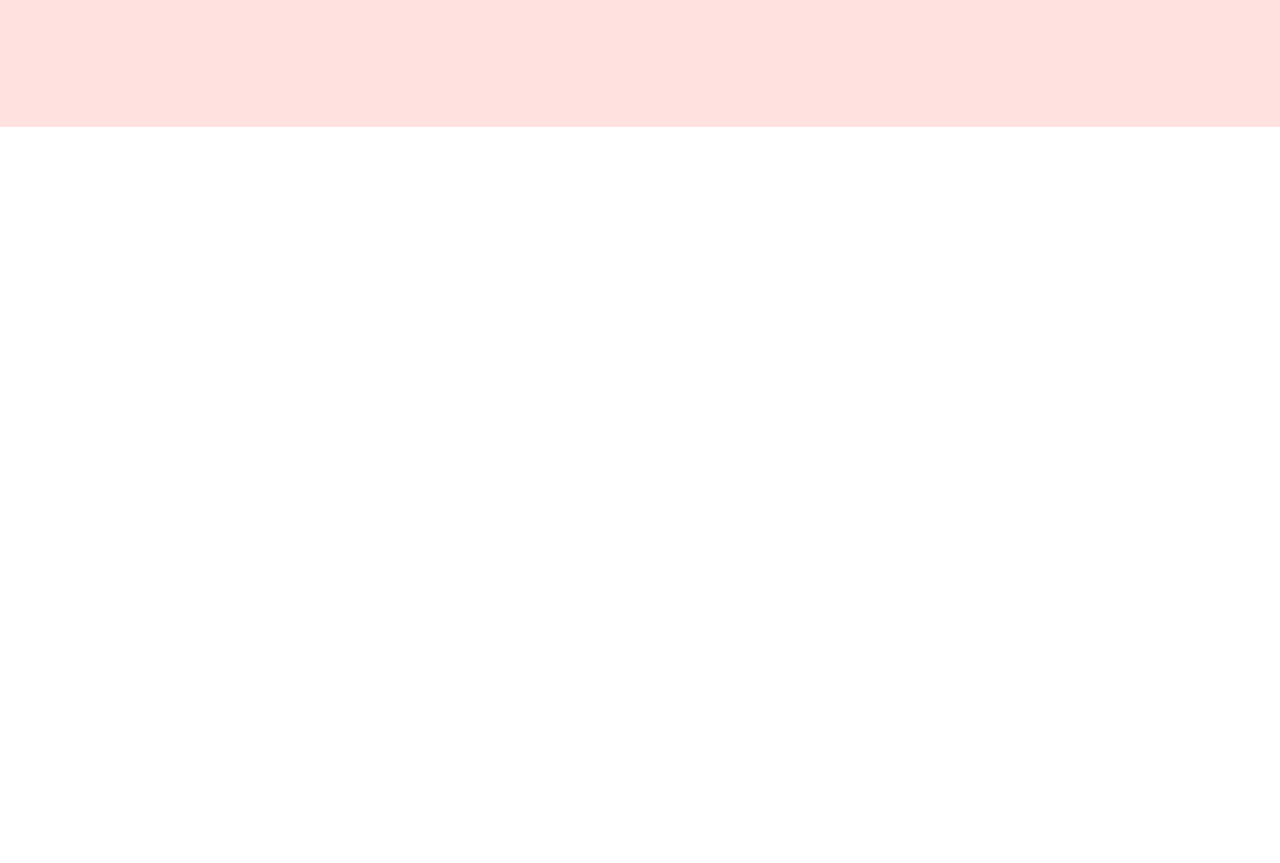
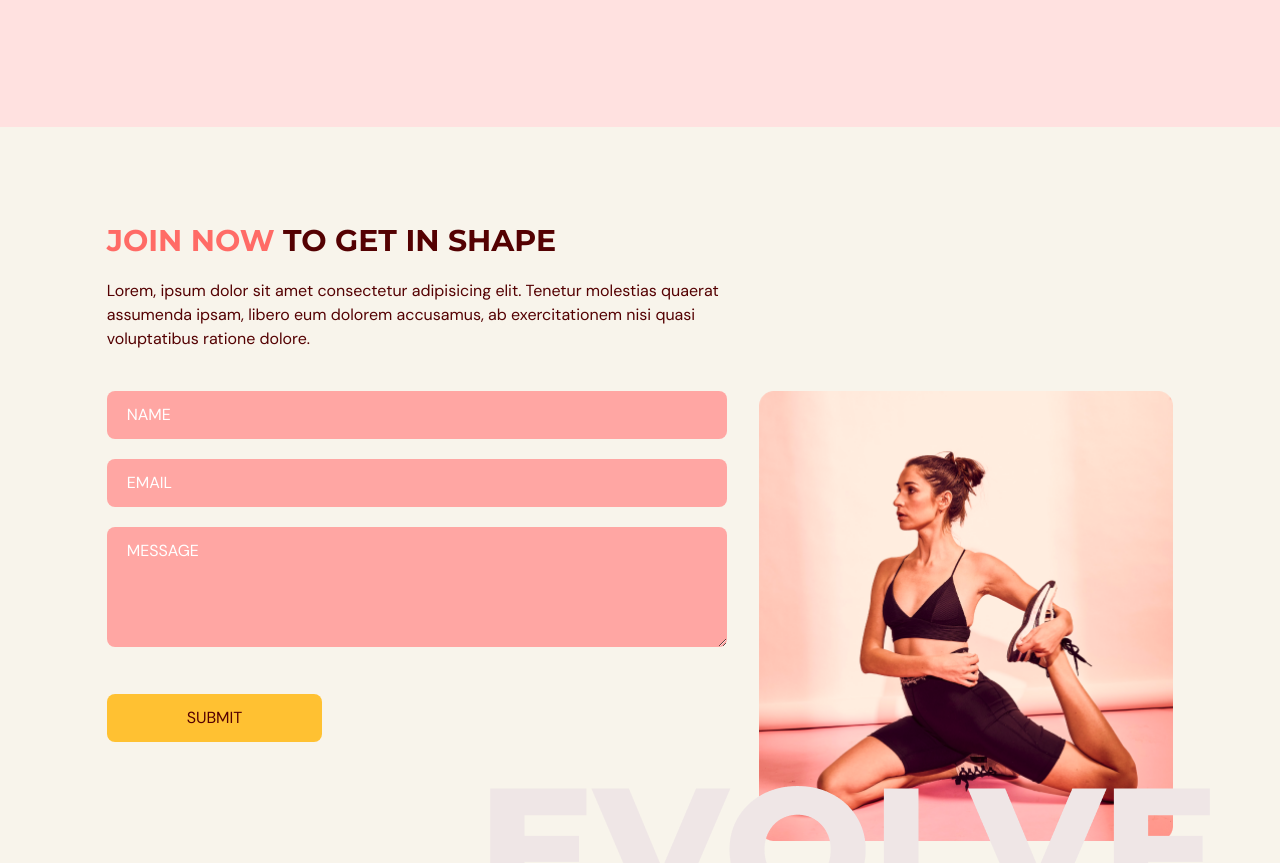
Before and after one commit to giovanaassis/evogym, a React (Vite) app: page / in a window 1280 px wide. Shown: the part 2860-3723 px from the top of the page. Before the commit the page ends 2987 px from the top, so only its background shows below. Built offline with nearby package versions, Linux system fonts and the light colour scheme.

Commit message:
feat: add contactUs page

```diff
--- a/package.json
+++ b/package.json
@@ -16,6 +16,7 @@
     "react": "^19.0.0",
     "react-anchor-link-smooth-scroll": "^1.0.12",
     "react-dom": "^19.0.0",
+    "react-hook-form": "^7.55.0",
     "tailwindcss": "^4.1.3"
   },
   "devDependencies": {
--- a/src/App.tsx
+++ b/src/App.tsx
@@ -4,6 +4,7 @@
 import Home from "./scenes/home";
 import Benefits from "./scenes/benefits";
 import OurClasses from "./scenes/ourClasses";
+import ContactUs from "./scenes/contactUs";
 
 function App() {
   const [selectedPage, setSelectedPage] = useState<SelectedPages>(
@@ -34,6 +35,7 @@
         <Home setSelectedPage={setSelectedPage} />
         <Benefits setSelectedPage={setSelectedPage} />
         <OurClasses setSelectedPage={setSelectedPage}/>
+        <ContactUs setSelectedPage={setSelectedPage}/>
       </div>
     </>
   );
--- /dev/null
+++ b/src/scenes/contactUs/index.tsx
@@ -0,0 +1,154 @@
+/* eslint-disable @typescript-eslint/no-explicit-any */
+import { SelectedPages } from "@/shared/types";
+import { motion } from "framer-motion";
+import ContactUsPageGraphic from "@/assets/ContactUsPageGraphic.png";
+import HText from "@/shared/HText";
+import { useForm } from "react-hook-form";
+
+type Props = {
+  setSelectedPage: (value: SelectedPages) => void;
+};
+
+const ContactUs = ({ setSelectedPage }: Props) => {
+  const inputStyles = `mb-5 w-full rounded-lg bg-primary-300 px-5 py-3 placeholder-white`;
+
+  const {
+    register,
+    trigger,
+    formState: { errors },
+  } = useForm();
+
+  const onSubmit = async (e: any) => {
+    const isValid = await trigger();
+    if (!isValid) {
+      e.preventDefault();
+    }
+  };
+
+  return (
+    <section id="contactus" className="mx-auto w-5/6 pt-24 pb-32">
+      <motion.div
+        onViewportEnter={() => setSelectedPage(SelectedPages.ContactUs)}
+      >
+        <motion.div
+          className="md:w-3/5"
+          initial="hidden"
+          whileInView="visible"
+          viewport={{ once: true, amount: 0.5 }}
+          transition={{ duration: 0.5 }}
+          variants={{
+            hidden: { opacity: 0, x: -50 },
+            visible: { opacity: 1, x: 0 },
+          }}
+        >
+          <HText>
+            <span className="text-primary-500">JOIN NOW</span> TO GET IN SHAPE
+          </HText>
+          <p className="my-5">
+            Lorem, ipsum dolor sit amet consectetur adipisicing elit. Tenetur
+            molestias quaerat assumenda ipsam, libero eum dolorem accusamus, ab
+            exercitationem nisi quasi voluptatibus ratione dolore.
+          </p>
+        </motion.div>
+
+        {/* FORM AND IMAGE */}
+        <div className="mt-10 justify-between gap-8 md:flex">
+          <motion.div
+            className="mt-10 basis-3/5 md:mt-0"
+            initial="hidden"
+            whileInView="visible"
+            viewport={{ once: true, amount: 0.5 }}
+            transition={{ duration: 0.5 }}
+            variants={{
+              hidden: { opacity: 0, x: 50 },
+              visible: { opacity: 1, x: 0 },
+            }}
+          >
+            <form
+              target="_self"
+              onSubmit={onSubmit}
+              action="https://formsubmit.co/el/degowu"
+              method="POST"
+            >
+              <input
+                className={inputStyles}
+                type="text"
+                placeholder="NAME"
+                {...register("name", { required: true, maxLength: 100 })}
+              />
+              {errors.name && (
+                <p className="text-primary-500 mt-1">
+                  {errors.name.type === "required" && "This field is required."}
+                  {errors.name.type === "maxLength" &&
+                    "Max length is 100 characters."}
+                </p>
+              )}
+
+              <input
+                className={inputStyles}
+                type="email"
+                placeholder="EMAIL"
+                {...register("email", {
+                  required: true,
+                  pattern: /^[A-Z0-9._%+-]+@[A-Z0-9.-]+\.[A-Z]{2,}$/i,
+                })}
+              />
+              {errors.email && (
+                <p className="text-primary-500 mt-1">
+                  {errors.email.type === "required" &&
+                    "This field is required."}
+                  {errors.email.type === "pattern" && "This email is invalid."}
+                </p>
+              )}
+
+              <textarea
+                className={inputStyles}
+                rows={4}
+                cols={50}
+                placeholder="MESSAGE"
+                {...register("message", { required: true, maxLength: 2000 })}
+              />
+              {errors.message && (
+                <p className="text-primary-500 mt-1">
+                  {errors.message.type === "required" &&
+                    "This field is required."}
+                  {errors.message.type === "maxLength" &&
+                    "Max length is 2000 characters."}
+                </p>
+              )}
+
+              <button
+                type="submit"
+                className="bg-secondary-500 mt-5 cursor-pointer rounded-lg px-20 py-3 transition duration-500 hover:text-white"
+              >
+                SUBMIT
+              </button>
+            </form>
+          </motion.div>
+
+          <motion.div
+            className="relative mt-16 basis-2/5 md:mt-0"
+            initial="hidden"
+            whileInView="visible"
+            viewport={{ once: true, amount: 0.5 }}
+            transition={{ delay: 0.2, duration: 0.5 }}
+            variants={{
+              hidden: { opacity: 0, x: 50 },
+              visible: { opacity: 1, x: 0 },
+            }}
+          >
+            <div className="w-full before:absolute before:-right-10 before:-bottom-20 before:z-[1] md:before:content-[url('./assets/EvolveText.png')]">
+              <img
+                src={ContactUsPageGraphic}
+                alt="contact-us-page-graphic"
+                className="w-full"
+              />
+            </div>
+          </motion.div>
+        </div>
+      </motion.div>
+    </section>
+  );
+};
+
+export default ContactUs;
```
Also changed, not shown: 1 other file (tests, documents, lock files or other folders).
